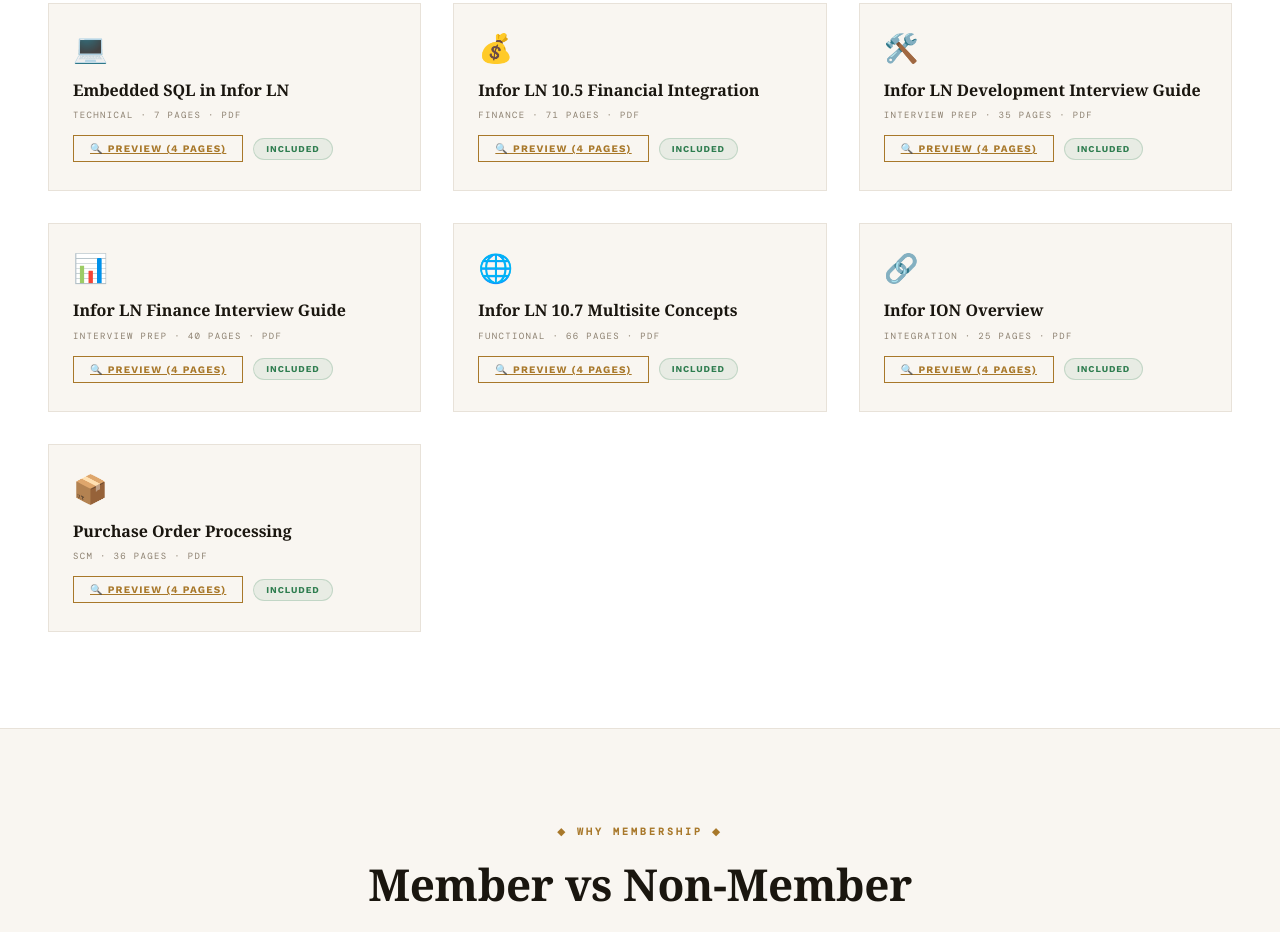
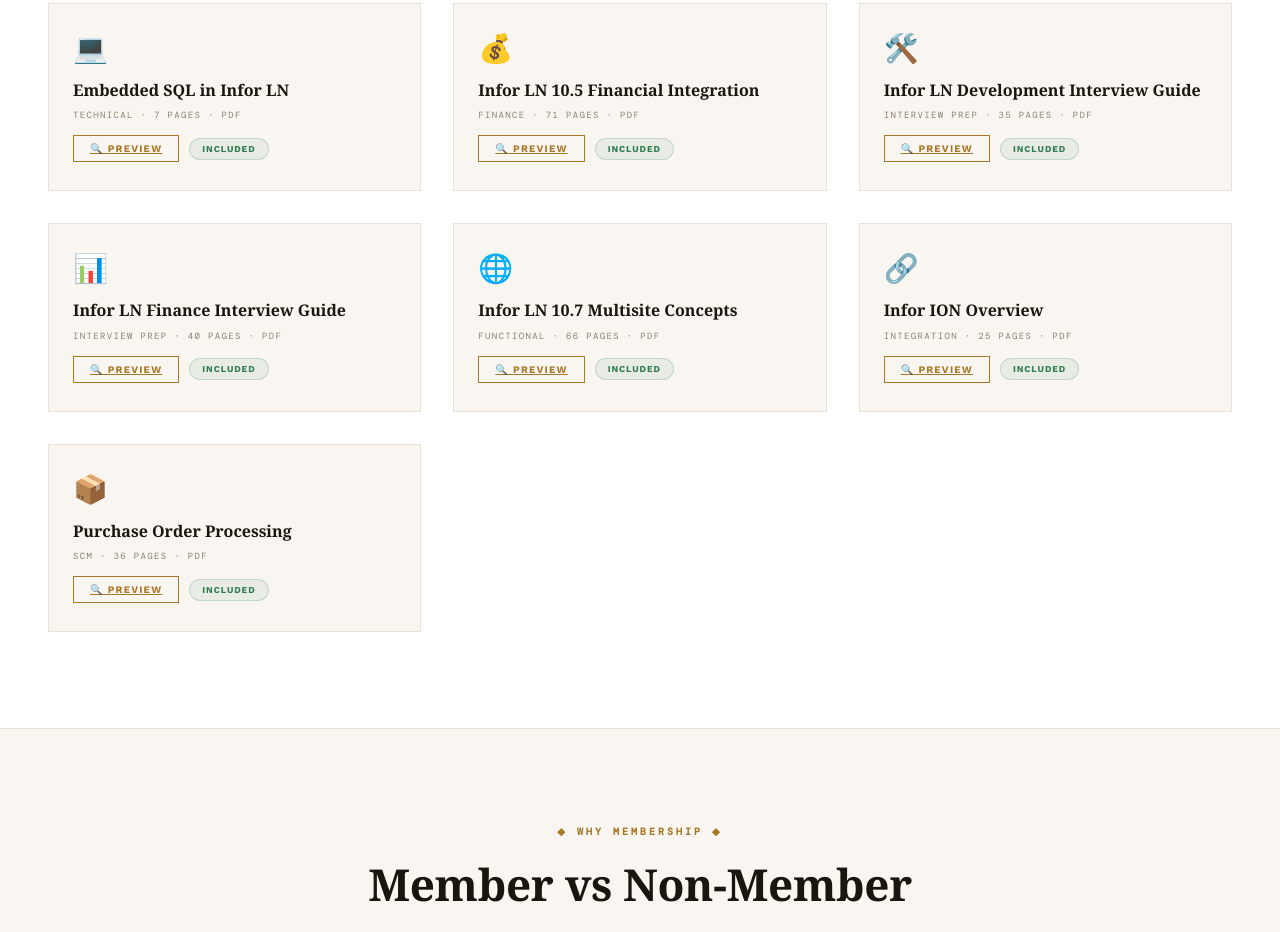
Before and after one commit to fullonbaan/fob_membership, a plain HTML site: page index.html in a window 1280 px wide. Shown: the part 3098-4030 px from the top of the page. Drawn offline with nearby package versions, Linux system fonts and the light colour scheme.

Commit message:
Add files via upload

```diff
--- a/index.html
+++ b/index.html
@@ -920,7 +920,7 @@
         '<div class="ebook-name">' + eb.name + '</div>' +
         '<div class="ebook-meta">' + eb.category + ' &middot; ' + eb.totalPages + ' pages &middot; PDF</div>' +
         '<div class="ebook-actions">' +
-          '<a class="ebook-preview-btn" href="preview/' + eb.slug + '_preview.pdf" target="_blank" rel="noopener">&#x1F50D; Preview (' + eb.pages + ' pages)</a>' +
+          '<a class="ebook-preview-btn" href="preview/' + eb.slug + '_preview.pdf" target="_blank" rel="noopener">&#x1F50D; Preview</a>' +
           '<span class="ebook-included-badge">Included</span>' +
         '</div>';
       grid.appendChild(card);
```
